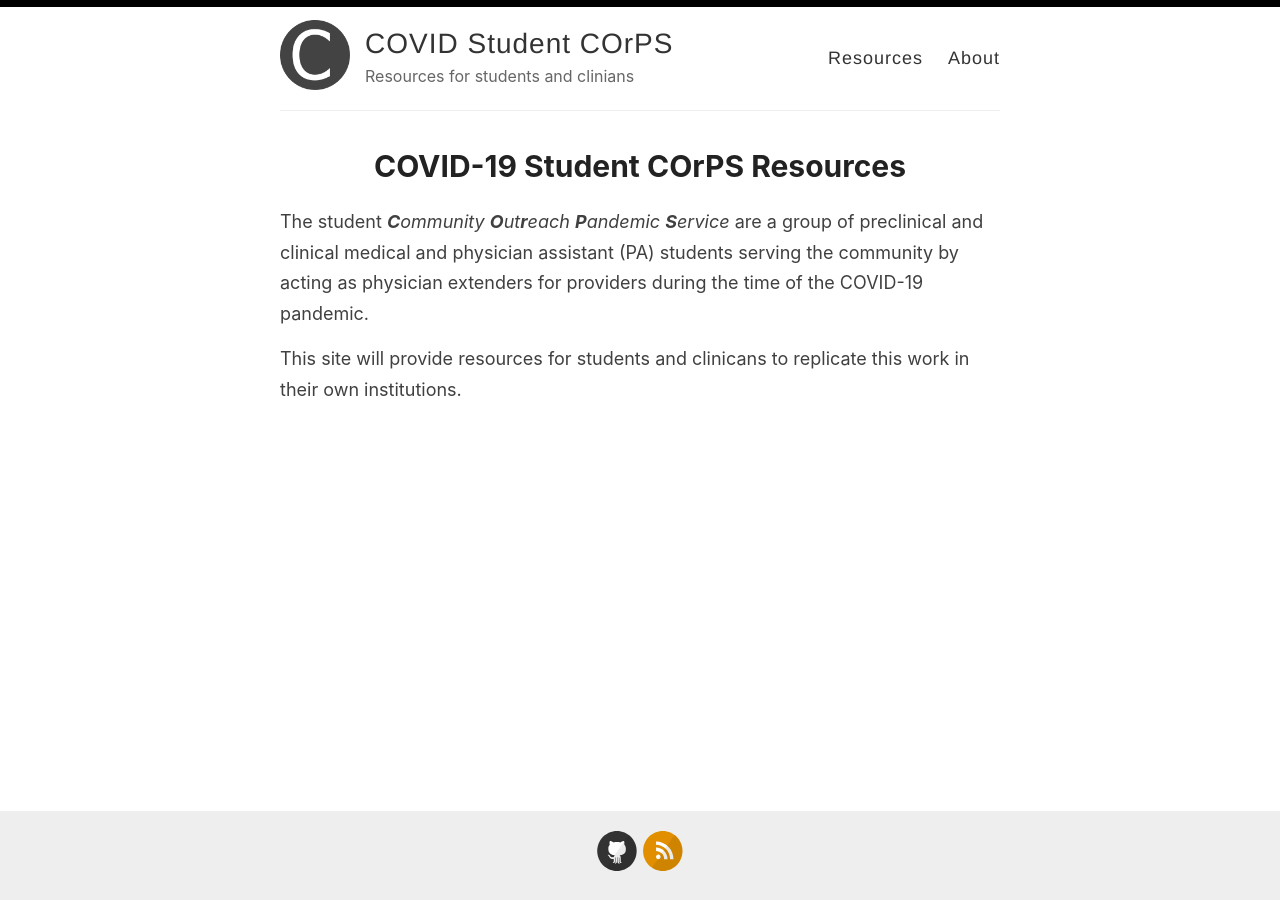
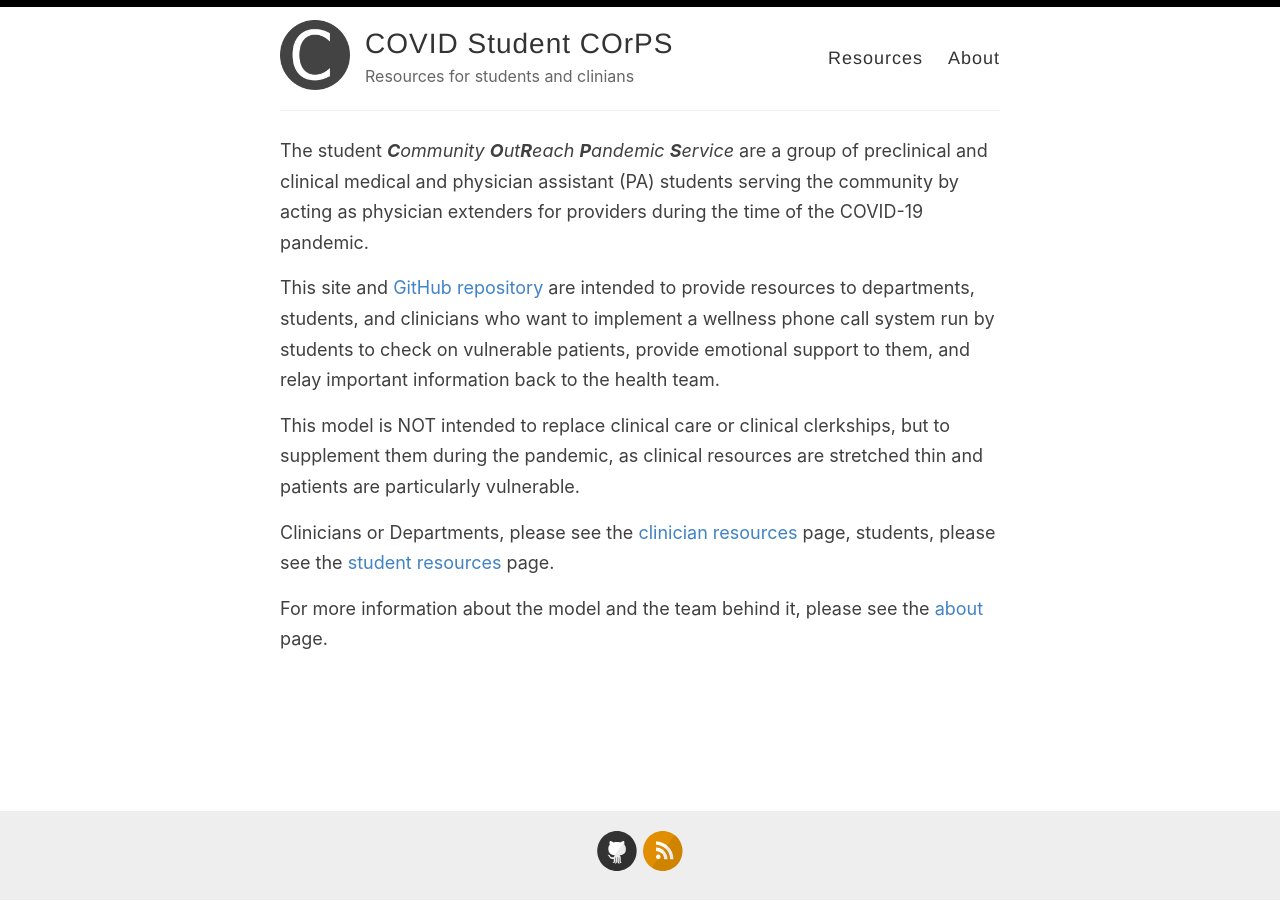
Before and after one commit to MikeDacre/studentcorps, a Jekyll site: the page built from index.md, in a window 1280 px wide. Built offline with Jekyll 4.4.1, drawn with Linux system fonts in a browser that asks for light colours; the list of posts is cut into pages by our own code.

Commit message:
Working on site text

```diff
--- a/_config.yml
+++ b/_config.yml
@@ -65,6 +65,7 @@ version: v1.2.0
 
 # Jekyll 3 now only supports Kramdown for Markdown
 kramdown:
+  auto_ids: true
   # Use GitHub flavored markdown, including triple backtick fenced code blocks
   input: GFM
   # Jekyll 3 and GitHub Pages now only support rouge for syntax highlighting
@@ -82,12 +83,12 @@ plugins:
   - jekyll-sitemap # Create a sitemap using the official Jekyll sitemap gem
   - jekyll-feed # Create an Atom feed using the official Jekyll feed gem
   - jekyll-seo-tag
-  - jekyll-paginate
+  # - jekyll-paginate
 
 include: ['_pages']
 
-paginate: 6
-paginate_path: /page:num/
+# paginate: 6
+# paginate_path: /page:num/
 
 # Exclude these files from your production _site
 exclude:
--- a/_layouts/default.html
+++ b/_layouts/default.html
@@ -34,7 +34,7 @@
 
             <nav>
               <a href="{{ site.baseurl }}/resources">Resources</a>
-              <!-- <a href="{{ site.baseurl }}/search">Search</a> -->
+              <!-- <a href="{{ site.baseurl }}/news">News</a> -->
               <a href="{{ site.baseurl }}/about">About</a>
             </nav>
           </header>
--- a/index.html
+++ /dev/null
@@ -1,13 +0,0 @@
----
-layout: default
----
-
-<h1>COVID-19 Student COrPS Resources</h1>
-
-<p>
-The student <em><b>C</b>ommunity <b>O</b>ut<b>r</b>each <b>P</b>andemic <b>S</b>ervice</em> are a group of preclinical and clinical medical and physician assistant (PA) students serving the community by acting as physician extenders for providers during the time of the COVID-19 pandemic.
-</p>
-
-<p>
-This site will provide resources for students and clinicans to replicate this work in their own institutions.
-</p>
--- /dev/null
+++ b/index.md
@@ -0,0 +1,14 @@
+---
+layout: default
+title: COVID-19 Student CORPS
+---
+
+The student <em><b>C</b>ommunity <b>O</b>ut<b>R</b>each <b>P</b>andemic <b>S</b>ervice</em> are a group of preclinical and clinical medical and physician assistant (PA) students serving the community by acting as physician extenders for providers during the time of the COVID-19 pandemic.
+
+This site and [GitHub repository](https://www.github.com/MikeDacre/studentcorps) are intended to provide resources to departments, students, and clinicians who want to implement a wellness phone call system run by students to check on vulnerable patients, provide emotional support to them, and relay important information back to the health team.
+
+This model is NOT intended to replace clinical care or clinical clerkships, but to supplement them during the pandemic, as clinical resources are stretched thin and patients are particularly vulnerable.
+
+Clinicians or Departments, please see the [clinician resources](/resources#Clinician Resources) page, students, please see the [student resources](/resources#Student Resources) page.
+
+For more information about the model and the team behind it, please see the [about](about) page.
```
Also changed, not shown: _pages/resources.md (+10 -2 lines).
